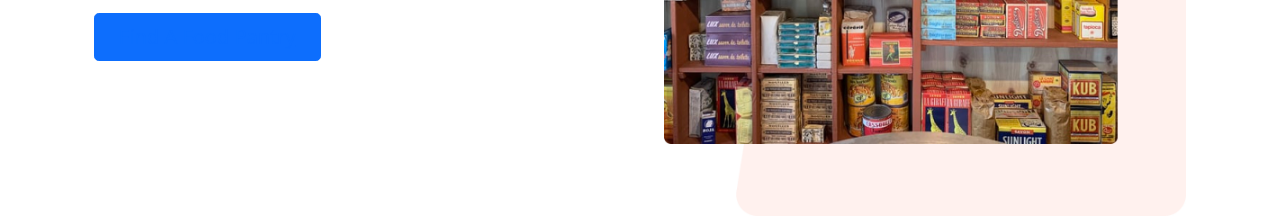
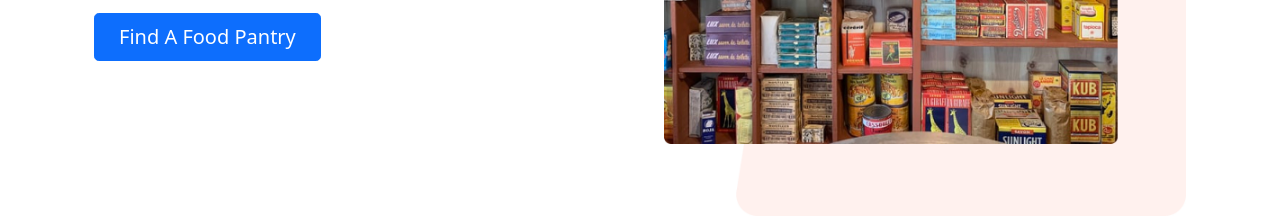
Before and after one commit to vinneydawson/Final-Group-Project, a plain HTML site: page index.html in a window 1280 px wide. Shown: the part 583-800 px from the top of the page. Drawn offline with nearby package versions, Linux system fonts and the light colour scheme; files that its build step writes are made by us from their sources; a script that the page names is missing.

Commit message:
Update index.html

```diff
--- a/index.html
+++ b/index.html
@@ -119,7 +119,7 @@
           <h1 class="display-5 fw-bold lh-1 mb-3" id="heroHeading">Search For Food Pantries Near You!</h1>
           <p class="lead">We're here to help you! Here at foodpantries.org, it is our mission to help families in need put food on the table. Let us connect you with a local food bank today!</p>
           <div class="d-grid gap-2 d-md-flex justify-content-md-start">
-            <button type="button" class="btn btn-primary btn-lg px-4 me-md-2" id="heroButton"><a href="search.html" id="heroButtonText">Find A Food Pantry</a></button>
+            <a class="btn btn-primary btn-lg px-4 me-md-2" href="search.html" id="heroButtonText">Find A Food Pantry</a>
           </div>
         </div>
       </div>
```
